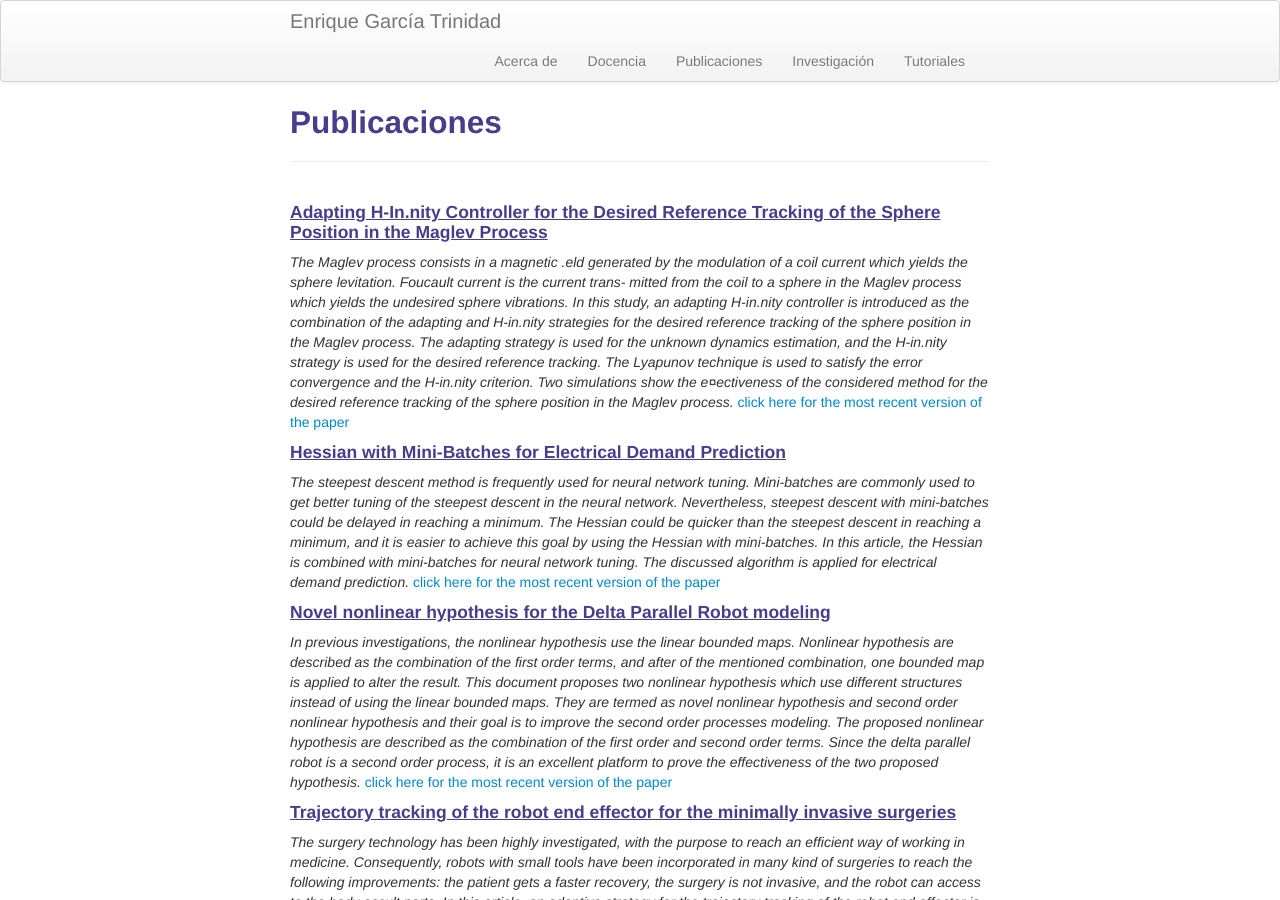
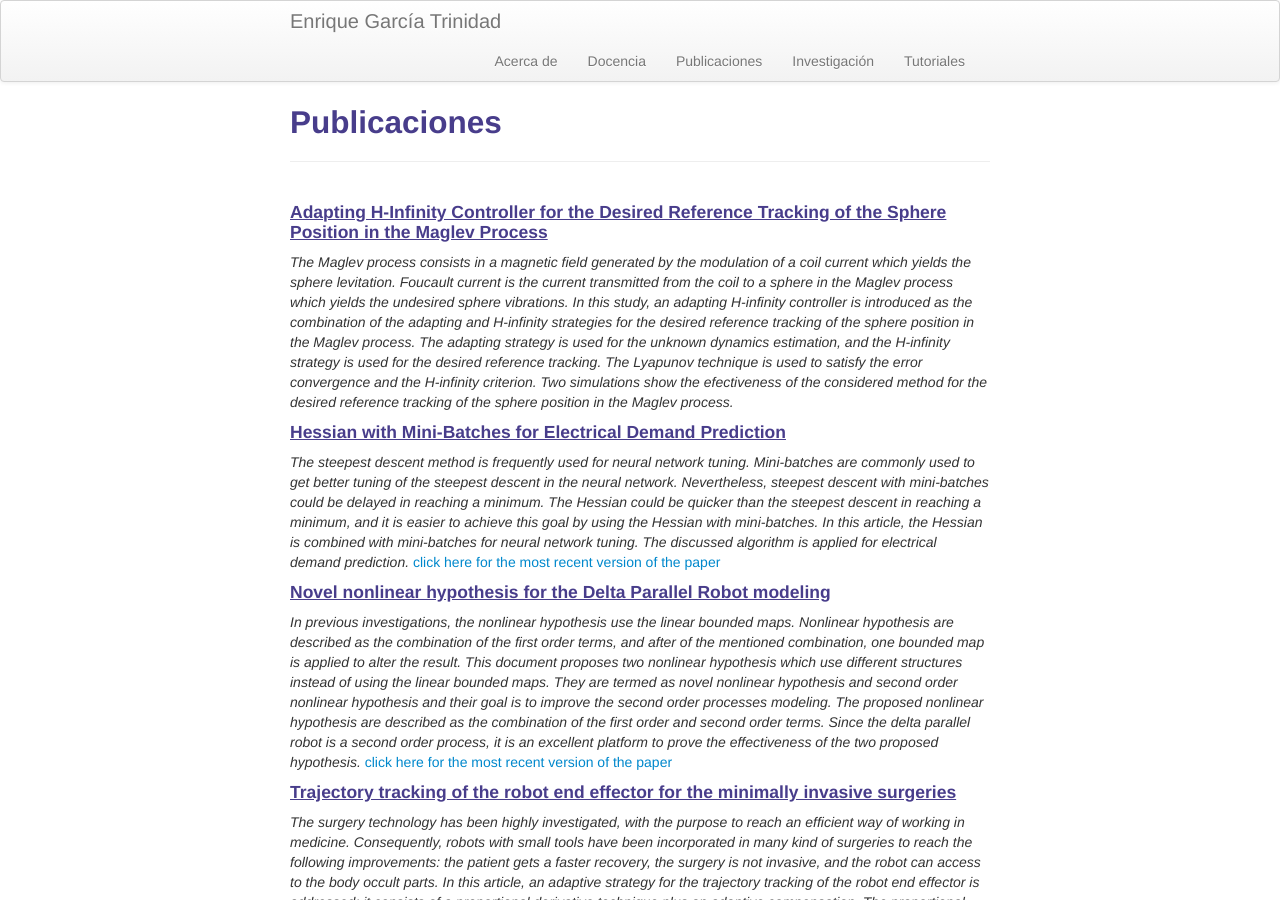
Before and after one commit to enriGarcia/enriGarcia.github.io, a Jekyll site: the page built from pages/publications.md, in a window 1280 px wide and 900 px high. Built offline with Jekyll 4.4.1, drawn with Linux system fonts in a browser that asks for light colours.

Commit message:
webpage update

```diff
--- a/pages/publications.md
+++ b/pages/publications.md
@@ -5,9 +5,8 @@
 ---
 
 
-#### <u>Adapting H-In.nity Controller for the Desired Reference Tracking of the Sphere Position in the Maglev Process</u>
-*The Maglev process consists in a magnetic .eld generated by the modulation of a coil current which yields the sphere levitation. Foucault current is the current trans- mitted from the coil to a sphere in the Maglev process which yields the undesired sphere vibrations. In this study, an adapting H-in.nity controller is introduced as the combination of the adapting and H-in.nity strategies for the desired reference tracking of the sphere position in the Maglev process. The adapting strategy is used for the unknown dynamics estimation, and the H-in.nity strategy is used for the desired reference tracking. The Lyapunov technique is used to satisfy the error convergence and the H-in.nity criterion. Two simulations show the e¤ectiveness of the considered method for the desired reference tracking of the sphere position in the Maglev process.*
-[click here for the most recent version of the paper]({{ BASE_PATH}}/pages/papers/elias2020.pdf)
+#### <u>Adapting H-Infinity Controller for the Desired Reference Tracking of the Sphere Position in the Maglev Process</u>
+*The Maglev process consists in a magnetic field generated by the modulation of a coil current which yields the sphere levitation. Foucault current is the current transmitted from the coil to a sphere in the Maglev process which yields the undesired sphere vibrations. In this study, an adapting H-infinity controller is introduced as the combination of the adapting and H-infinity strategies for the desired reference tracking of the sphere position in the Maglev process. The adapting strategy is used for the unknown dynamics estimation, and the H-infinity strategy is used for the desired reference tracking. The Lyapunov technique is used to satisfy the error convergence and the H-infinity criterion. Two simulations show the efectiveness of the considered method for the desired reference tracking of the sphere position in the Maglev process.*
 
 #### <u>Hessian with Mini-Batches for Electrical Demand Prediction</u>
 *The steepest descent method is frequently used for neural network tuning. Mini-batches are commonly used to get better tuning of the steepest descent in the neural network. Nevertheless, steepest descent with mini-batches could be delayed in reaching a minimum. The Hessian could be quicker than the steepest descent in reaching a minimum, and it is easier to achieve this goal by using the Hessian with mini-batches. In this article, the Hessian is combined with mini-batches for neural network tuning. The discussed algorithm is applied for electrical demand prediction.*
```
Also changed, not shown: pages/about.md (+2 -2 lines).
